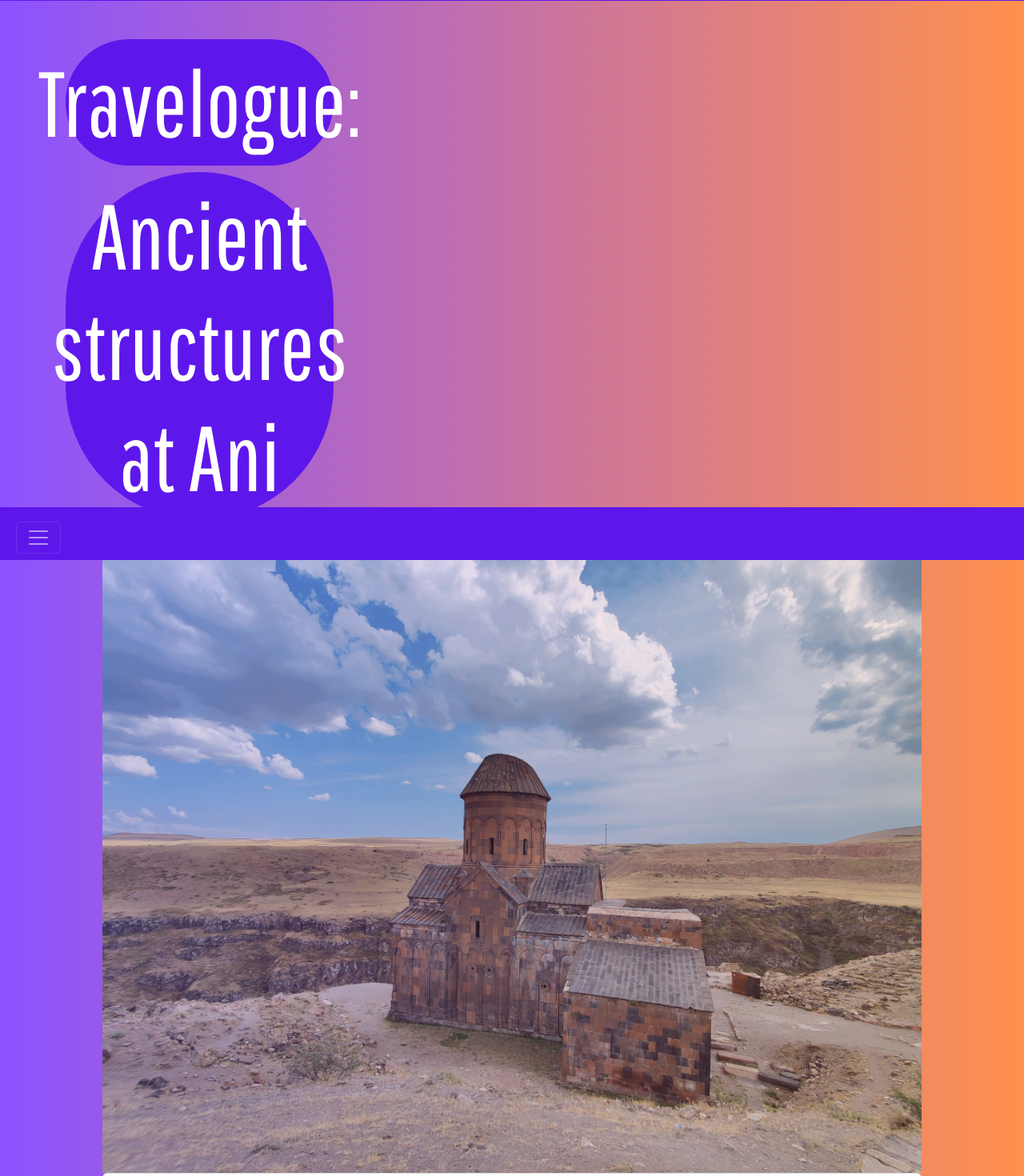
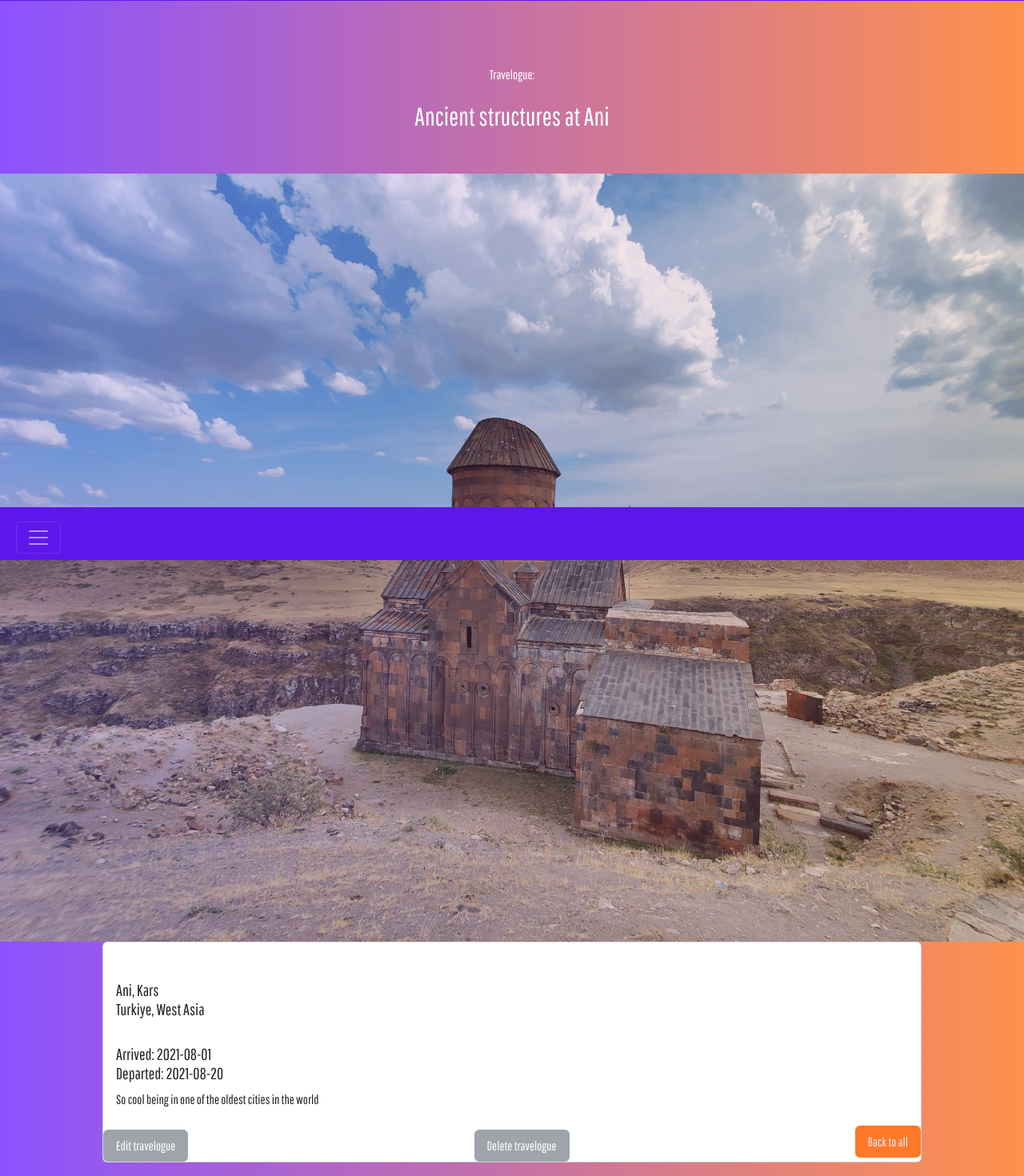
Before and after one commit to RST-Charlie/Travelogue-Front, a React (Create React App) app: page /demotrips/1 in a window 1280 px wide. Shown: the part 100-1570 px from the top of the page at 80% size. Built offline with nearby package versions, Linux system fonts and the light colour scheme; no server answers.

Commit message:
Fixing styling conflicts

```diff
--- a/src/Styles/Index.css
+++ b/src/Styles/Index.css
@@ -1,35 +1,29 @@
-.my-card {
-    box-shadow: 0 4px 6px rgba(0, 0, 0, 0.1);
-    border-radius: 8px;
-    transition: box-shadow 0.3s ease;
+.travelogue-cont {
+    text-align: center;
+    color: white;
+    margin: auto;
+    margin-top: 5rem;
 }
 
-.my-card:hover {
-    box-shadow: 0 4px 10px rgba(0, 0, 0, 0.2);
+.travelogue {
+    font-size: 2rem;
 }
 
-.my-card:hover .card-img {
-    opacity:   100%;
+.travelogue-image {
+    width: 80vw;
+    object-fit: contain;
 }
 
-.my-card:hover .btn-details {
-    transform: translateY(-2px);
+.travelogue-card {
+    width: 80vw;
 }
 
-.card-img {
-    width: 100%;
-    height: 100%;
-    object-fit: cover;
-    opacity: 80%;
+.travelogue-card-subtitle {
+    margin-bottom: 0.5rem;
+    margin-top: 2rem;
 }
 
-.card-title {
-    font-size: 18px;
-    font-weight: bold;
-    color: #333;
-}
-
-.button-container {
+.travelogue-btn-cont {
     display: flex;
     justify-content: space-between;
     align-items: center;
--- a/src/pages/TravelLogueShow.js
+++ b/src/pages/TravelLogueShow.js
@@ -1,104 +1,62 @@
 import { useParams } from 'react-router-dom';
 import '../styles/Index.css';
-import React from "react"
-import { Card, CardImg, CardBody, CardText, CardSubtitle, Button, Container } from "reactstrap"
-
+import React from "react";
+import { Card, CardImg, CardBody, CardText, CardSubtitle, Button, Container } from "reactstrap";
+import '../styles/Index.css';
 
 const TravelLogueShow = ({trips}) => {
-    const { id } = useParams()
-    let currentTrip = trips?.find((trip) => trip.id === +id)
+    const { id } = useParams();
+    let currentTrip = trips?.find((trip) => trip.id === +id);
 
     return (
         <>
-            <Container
-                className='
-                    text-center
-                    text-white
-                    mx-auto mt-5'
-            >
-                <h1>
+            <Container className="travelogue-cont">
+                <p className="travelogue-title">
                     Travelogue:
-                </h1>
-                <h1>
-                {currentTrip.title}
-                </h1>
+                </p>
+                <p className="travelogue">
+                    {currentTrip.title}
+                </p>
             </Container>
-            <main
-                className='mx-auto my-5'
-                style={{
-                    display: "flex",
-                    flexDirection:"row",
-                    flexWrap: "wrap",
-                    justifyContent:"center"
-                }}
-            >
+            <main className="mx-auto my-5" style={{
+                display: "flex",
+                flexDirection: "row",
+                flexWrap: "wrap",
+                justifyContent: "center"
+            }}>
                 {currentTrip && (
                     <>
                         <CardImg
                             alt="Photo from trip"
                             src={currentTrip.photo}
-                            style={{ width:"80vw", objectFit: "contain"}}
+                            className="travelogue-image"
                         />
-                        <Card
-                            style={{ width:"80vw" }}
-                        >
+                        <Card className="travelogue-card">
                             <CardBody>
-                                <CardSubtitle
-                                    className="mb-text-muted"
-                                    tag="h5"
-                                >
+                                <CardSubtitle className="travelogue-card-subtitle" tag="h5">
                                     {currentTrip.city}, {currentTrip.state}
                                     <br />
                                     {currentTrip.country}, {currentTrip.region}
                                 </CardSubtitle>
 
-                                <CardSubtitle
-                                    className="mb-2 text-muted mt-2"
-                                    tag="h5"
-                                >
+                                <CardSubtitle className="travelogue-card-subtitle" tag="h5">
                                     Arrived: {currentTrip.start_date}
                                     <br />
-                                    Departed:  {currentTrip.end_date}
+                                    Departed: {currentTrip.end_date}
                                 </CardSubtitle>
 
                                 <CardText>
                                     {currentTrip.entry}
                                 </CardText>
                             </CardBody>
-                            <div
-                                className="
-                                    justify-content-between
-                                    align-items-center
-                                    text-center"
-                            >
-                                <Button
-                                    className="
-                                        btn-details
-                                        my-3
-                                        text-center"
-                                    color='secondary'
-                                    disabled
-                                >
+                            <div className="travelogue-btn-cont">
+                                <Button className="btn-details" color="secondary" disabled>
                                     Edit travelogue
                                 </Button>
-                                <Button
-                                    className="
-                                        btn-details
-                                        my-3
-                                        text-center"
-                                    color='secondary'
-                                    disabled
-                                >
+                                <Button className="btn-details" color="secondary" disabled>
                                     Delete travelogue
                                 </Button>
-                                <Button
-                                    className="
-                                        btn-details
-                                        my-3
-                                        text-center"
-                                    color='secondary'
-                                    href={`/demotrips`}
-                                >
+                                <Button className="btn-details" color="secondary" href={`/demotrips`}>
                                     Back to all
                                 </Button>
                             </div>
@@ -109,7 +67,7 @@ const TravelLogueShow = ({trips}) => {
             <br />
             <br />
         </>
-    )
+    );
 }
 
 export default TravelLogueShow;
```
